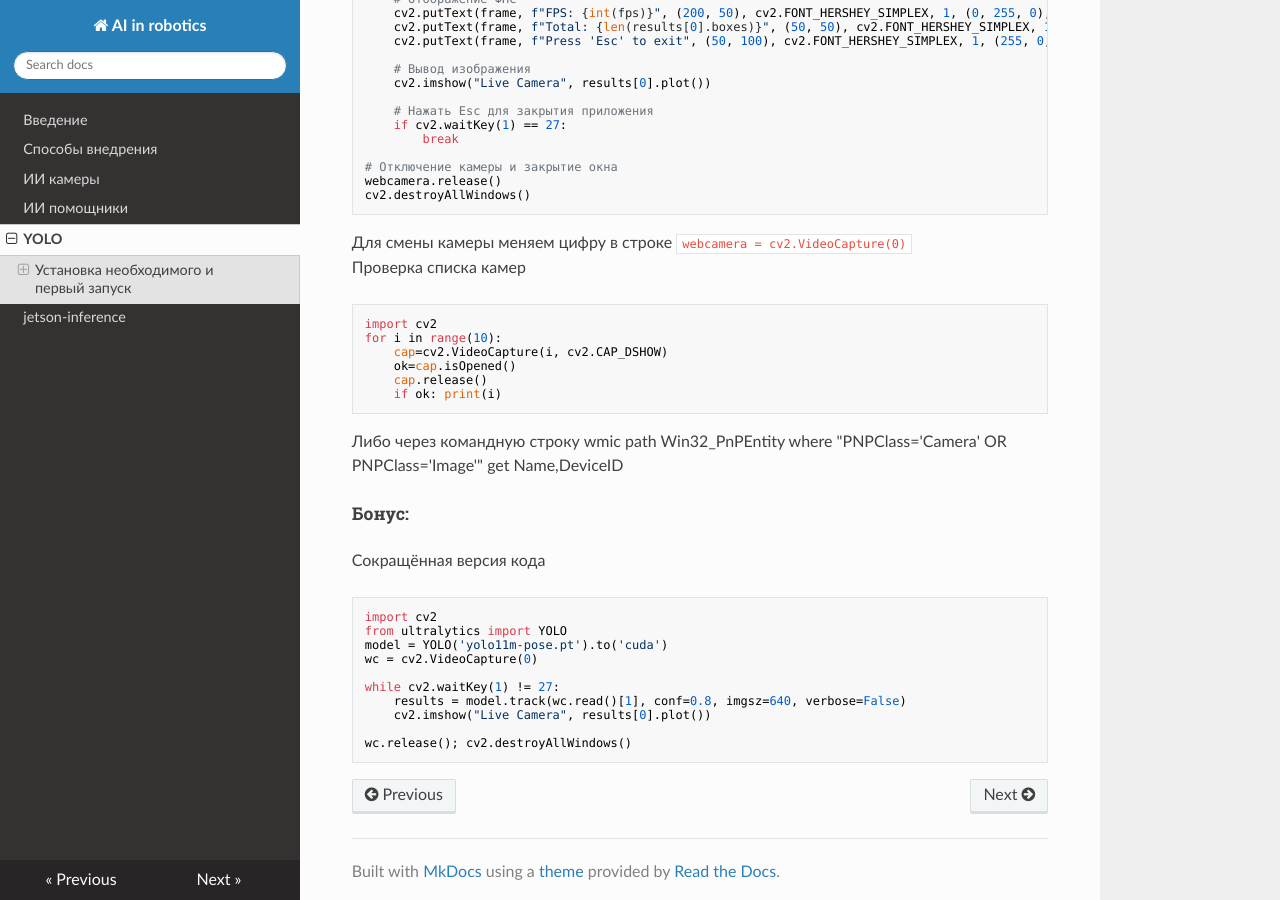
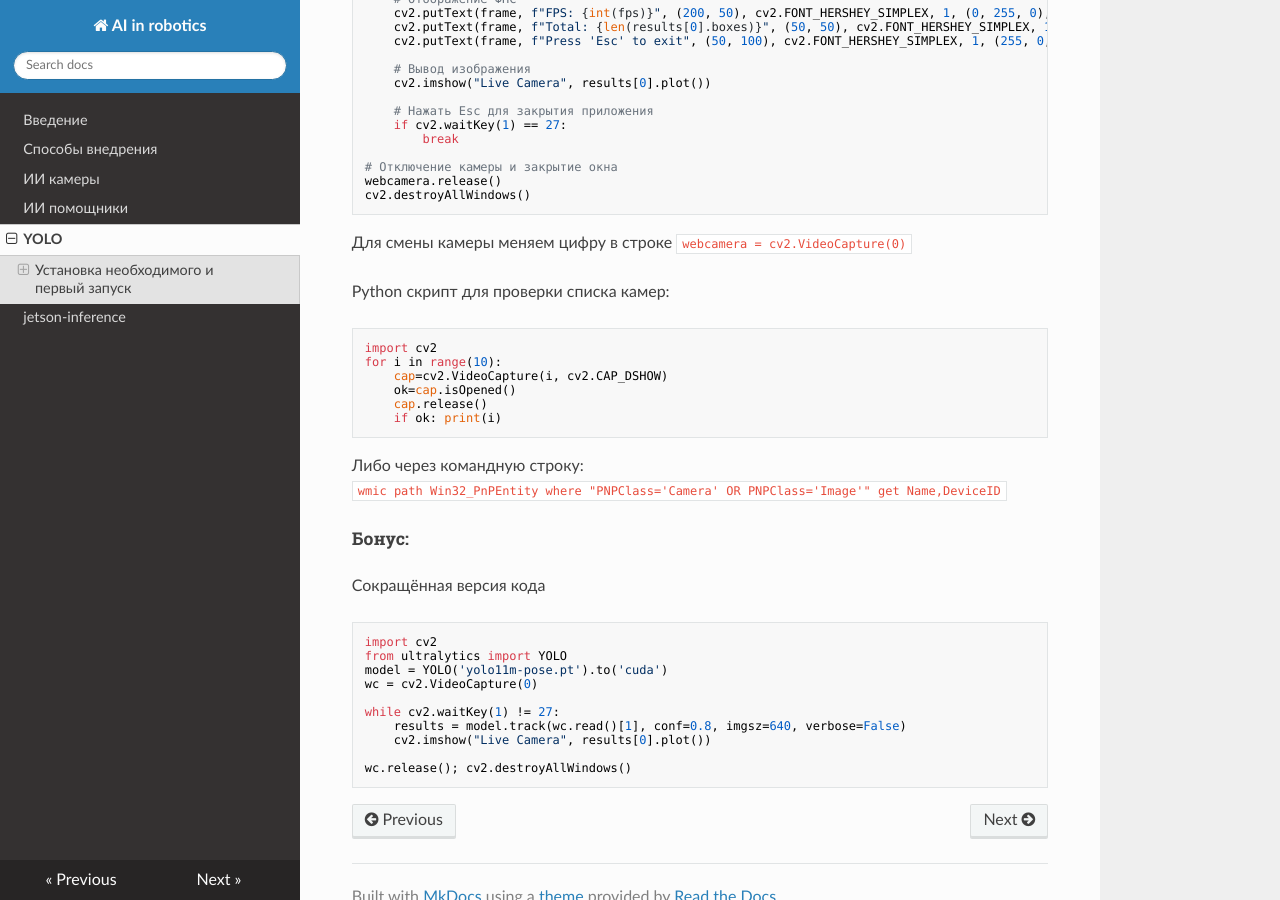
Before and after one commit to aztechell/AI-in-robotics, an MkDocs documentation site: the page built from docs/yolo.md, in a window 1280 px wide and 900 px high, scrolled down 1561 px. Built offline with MkDocs 1.6.1, drawn with Linux system fonts in a browser that asks for light colours; nearby versions of some CDN libraries.

Commit message:
adding info

````diff
--- a/docs/yolo.md
+++ b/docs/yolo.md
@@ -81,7 +81,8 @@ cv2.destroyAllWindows()
 
 Для смены камеры меняем цифру в строке
 ``` webcamera = cv2.VideoCapture(0) ```
-Проверка списка камер
+
+Python скрипт для проверки списка камер:
 ```
 import cv2
 for i in range(10):
@@ -90,7 +91,8 @@ for i in range(10):
     cap.release()
     if ok: print(i)
 ```
-Либо через командную строку wmic path Win32_PnPEntity where "PNPClass='Camera' OR PNPClass='Image'" get Name,DeviceID
+Либо через командную строку:
+```wmic path Win32_PnPEntity where "PNPClass='Camera' OR PNPClass='Image'" get Name,DeviceID```
 
 ##### Бонус:
 Сокращённая версия кода
````
